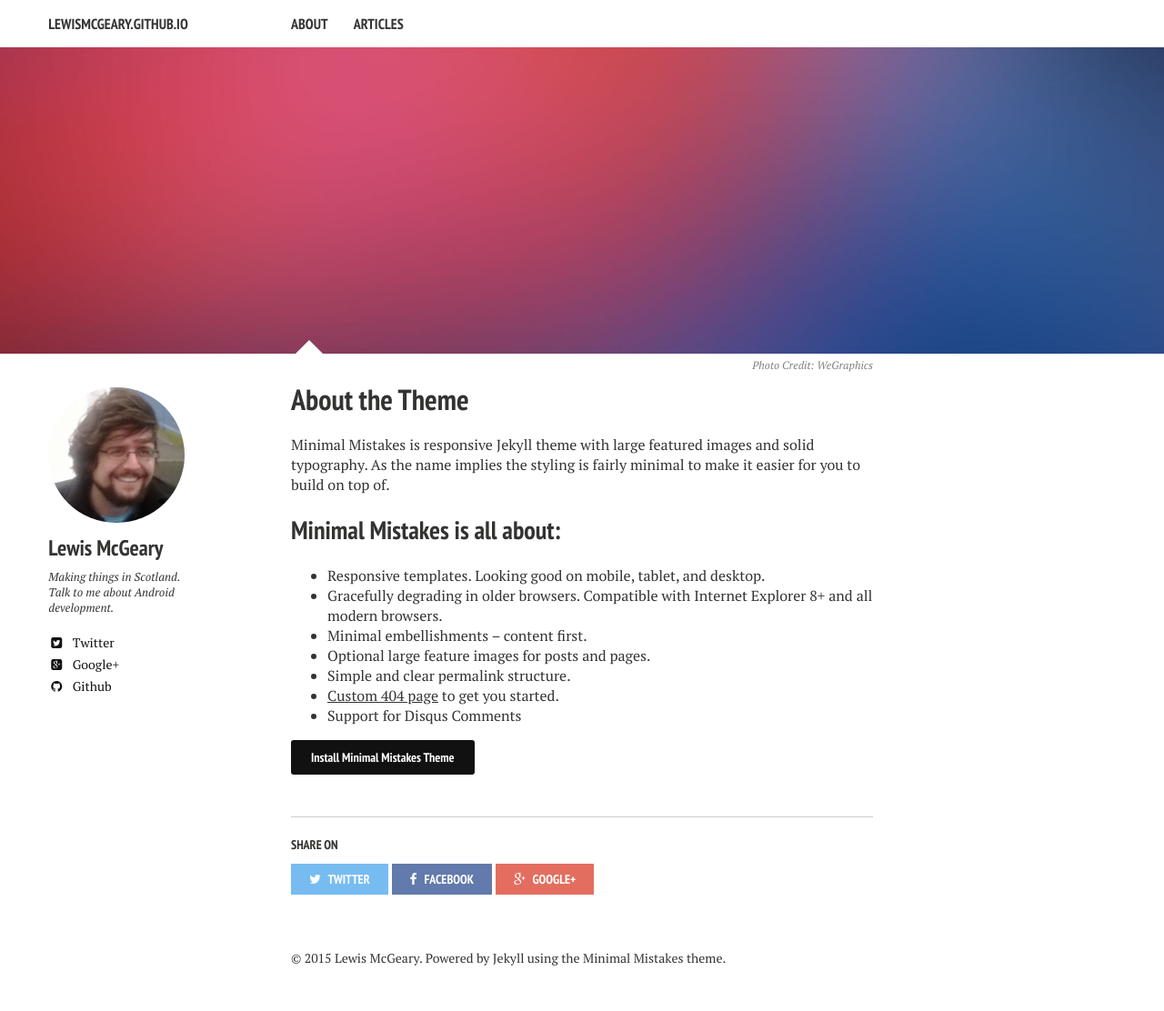
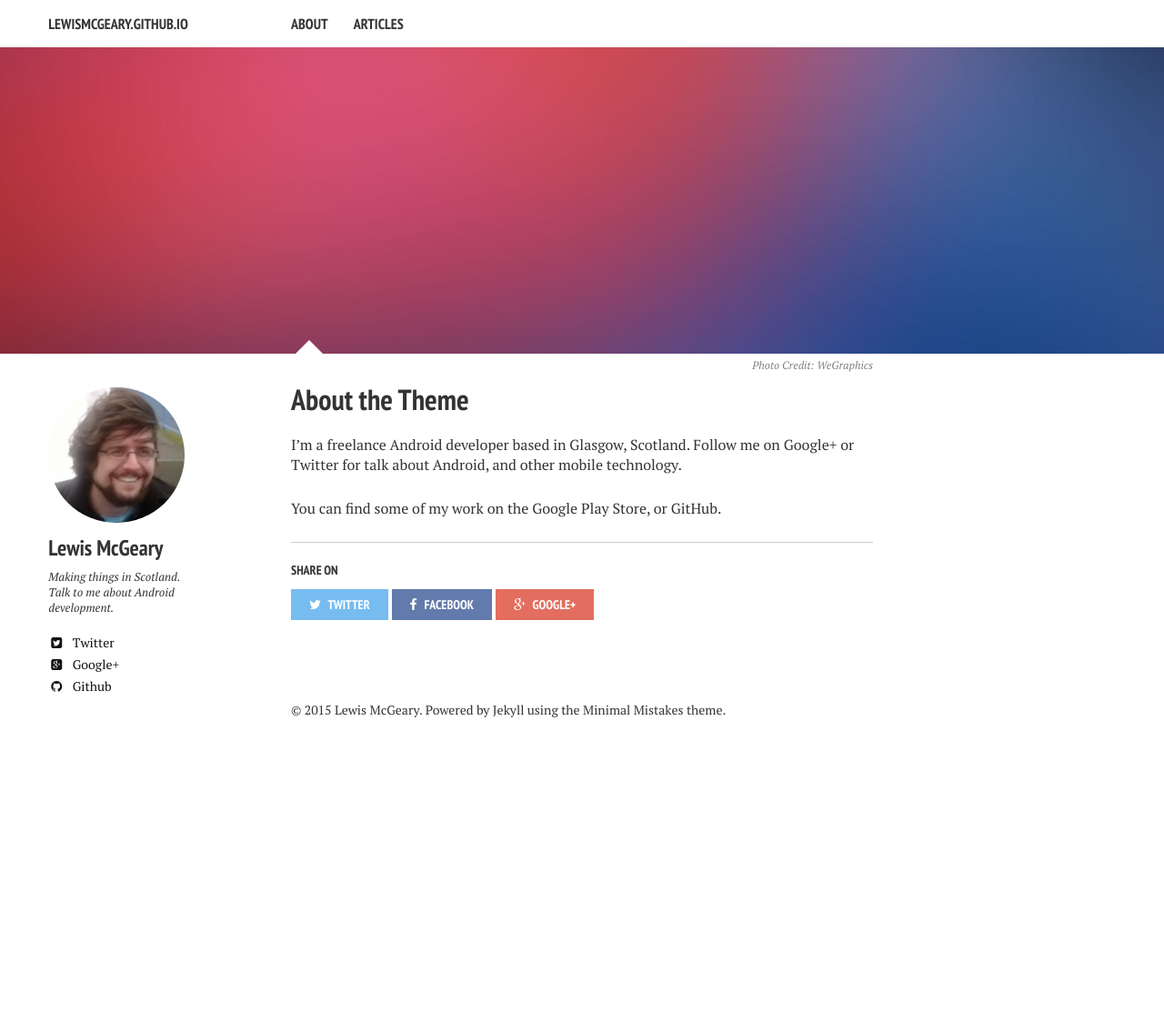
Before and after one commit to lewismcgeary/lewismcgeary.github.io, a Jekyll site: the page built from about/index.md, in a window 1280 px wide. Shown: the whole page at 91% size. Built offline with Jekyll 4.4.1, drawn with Linux system fonts in a browser that asks for light colours; nearby versions of some CDN libraries; after the commit the page ends 900 px from its top, so only the background shows below that.

Commit message:
change to line space between paragraphs instead of indent

```diff
--- a/_config.yml
+++ b/_config.yml
@@ -2,9 +2,9 @@
 
 title:            lewismcgeary.github.io
 locale:           en_US
-url:              http://lewismcgeary.github.io
-#http://lewismcgeary.github.io
-#http://localhost:4000
+url:              http://localhost:4000
+#http://lewismcgeary.github.io for publishing
+#http://localhost:4000 for local testing
 
 # Jekyll configuration
 
--- a/_sass/variables.scss
+++ b/_sass/variables.scss
@@ -8,7 +8,7 @@
 
 $doc-font-size: 16;
 $doc-line-height: 26;
-$paragraph-indent: true !default;
+$paragraph-indent: false;
 $base-font: 'PT Serif', serif;
 $heading-font: 'PT Sans Narrow', sans-serif;
 $code-font: Monaco, "Courier New", "DejaVu Sans Mono", "Bitstream Vera Sans Mono", monospace;
--- a/about/index.md
+++ b/about/index.md
@@ -10,16 +10,6 @@
   creditlink: http://wegraphics.net/downloads/free-ultimate-blurred-background-pack/
 ---
 
-Minimal Mistakes is responsive Jekyll theme with large featured images and solid typography. As the name implies the styling is fairly minimal to make it easier for you to build on top of.
+I'm a freelance Android developer based in Glasgow, Scotland. Follow me on Google+ or Twitter for talk about Android, and other mobile technology.
 
-## Minimal Mistakes is all about:
-
-* Responsive templates. Looking good on mobile, tablet, and desktop.
-* Gracefully degrading in older browsers. Compatible with Internet Explorer 8+ and all modern browsers.
-* Minimal embellishments -- content first.
-* Optional large feature images for posts and pages.
-* Simple and clear permalink structure.
-* [Custom 404 page](http://mmistakes.github.io/minimal-mistakes/404.html) to get you started.
-* Support for Disqus Comments
-
-<a markdown="0" href="{{ site.url }}/theme-setup" class="btn">Install Minimal Mistakes Theme</a>
+You can find some of my work on the Google Play Store, or GitHub.
```
